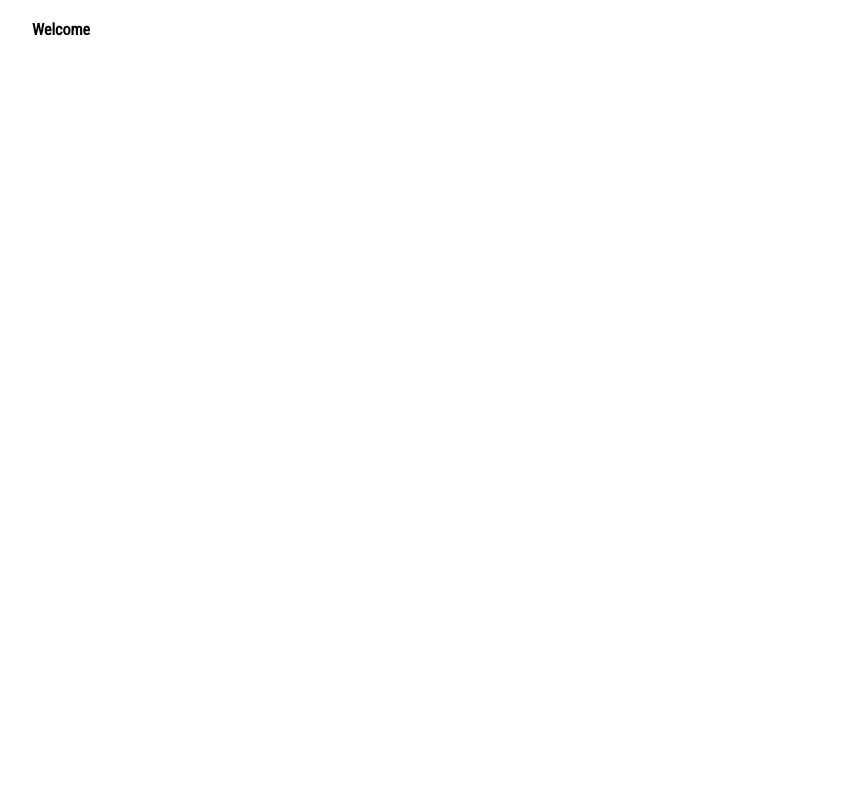
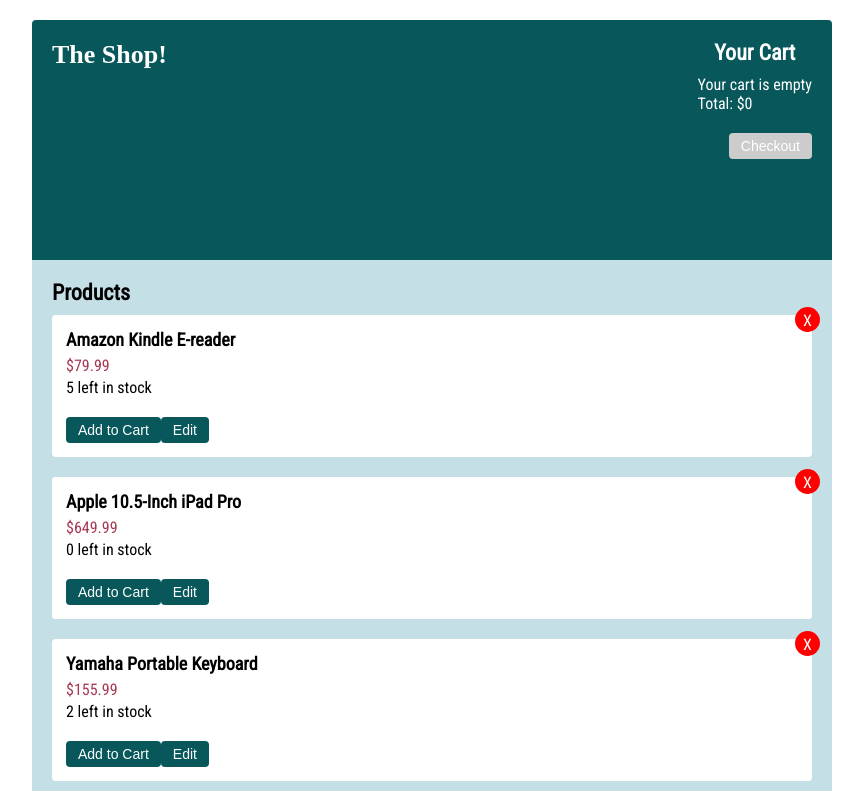
Before and after one commit to w-h-a/shopping-cart, a React (Create React App) app in the folder client/: page / in a window 1280 px wide. Shown: the top 791 px of the page, without its empty margins (208-1071 px from the left). Built offline with nearby package versions, Linux system fonts and the light colour scheme; a web font is replaced by a local one.

Commit message:
first day

```diff
--- a/client/src/components/App.js
+++ b/client/src/components/App.js
@@ -1,9 +1,24 @@
-import React from "react";
+import { useState, useEffect } from "react";
+import Header from "./Header";
+import Main from "./Main";
+import data from "../lib/data";
+
+// Header
+    // Cart
+// Main
+    // Products
+        // Product
+    // Form
 
 const App = () => {
+  const [ products, setProducts ] = useState([]);
+
+  useEffect(() => setProducts(data), []);
+
   return (
     <div id="app">
-      <h1>Welcome</h1>
+      <Header />
+      <Main products={products}/>
     </div>
   );
 };
--- /dev/null
+++ b/client/src/components/Cart.js
@@ -0,0 +1,9 @@
+const Cart = () =>
+  <div className="cart">
+    <h2>Your Cart</h2>
+    <p>Your cart is empty</p>
+    <p>Total: $0</p>
+    <a className="button checkout disabled">Checkout</a>
+  </div>;
+
+export default Cart;
--- /dev/null
+++ b/client/src/components/Form.js
@@ -0,0 +1,28 @@
+const Form = () =>
+  <div className="add-form">
+    <p><a className="button add-product-button">Add A Product</a></p>
+    <h3>Add Product</h3>
+    <form>
+      <div className="input-group">
+        <label htmlFor="product-name">Product Name</label>
+        <input type="text" id="product-name" value="" />
+      </div>
+
+      <div className="input-group">
+        <label htmlFor="product-price">Price</label>
+        <input type="text" id="product-price" value="" />
+      </div>
+
+      <div className="input-group">
+        <label htmlFor="product-quantity">Quantity</label>
+        <input type="text" id="product-quantity" value="" />
+      </div>
+
+      <div className="actions form-actions">
+        <a className="button">Add</a>
+        <a className="button">Cancel</a>
+      </div>
+    </form>
+  </div>
+
+export default Form;
--- /dev/null
+++ b/client/src/components/Header.js
@@ -0,0 +1,9 @@
+import Cart from "./Cart";
+
+const Header = () =>
+  <header>
+    <h1>The Shop!</h1>
+    <Cart />
+  </header>
+
+export default Header;
--- /dev/null
+++ b/client/src/components/Main.js
@@ -0,0 +1,10 @@
+import Products from "./Products";
+import Form from "./Form";
+
+const Main = ({ products }) =>
+  <main>
+    <Products products={products}/>
+    <Form />
+  </main>
+
+export default Main;
--- /dev/null
+++ b/client/src/components/Product.js
@@ -0,0 +1,15 @@
+const Product = ({ title, price, quantity }) =>
+  <div className="product">
+    <div className="product-details">
+      <h3>{title}</h3>
+      <p className="price">${price}</p>
+      <p className="quantity">{quantity} left in stock</p>
+      <div className="actions product-actions">
+        <a className="button add-to-cart">Add to Cart</a>
+        <a className="button edit">Edit</a>
+      </div>
+      <a className="delete-button"><span>X</span></a>
+    </div>
+  </div>
+
+export default Product;
--- /dev/null
+++ b/client/src/components/Products.js
@@ -0,0 +1,14 @@
+import Product from "./Product";
+
+const Products = ({ products }) =>
+  <div className="product-listing">
+    <h2>Products</h2>
+    {
+      products
+        .map(product =>
+          <Product key={product.id} {...product} />
+        )
+    }
+  </div>
+
+export default Products;
```
